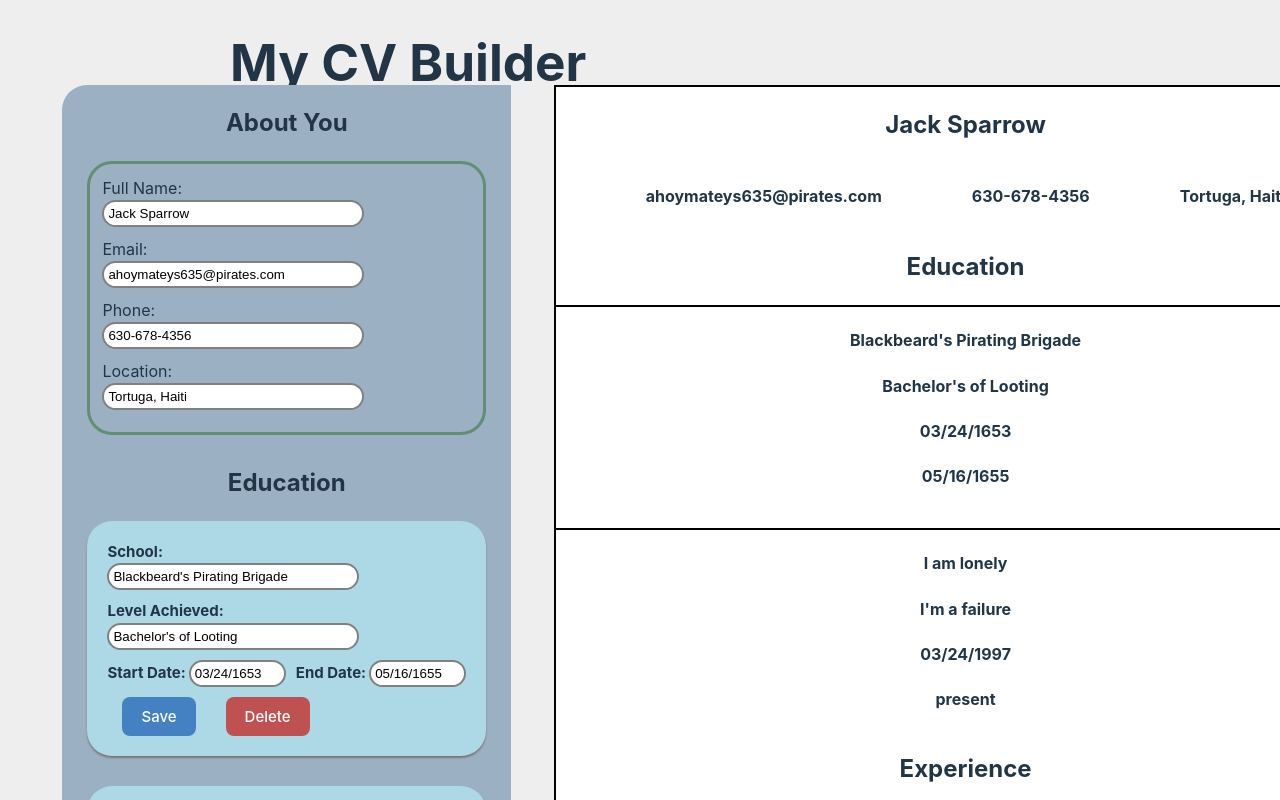
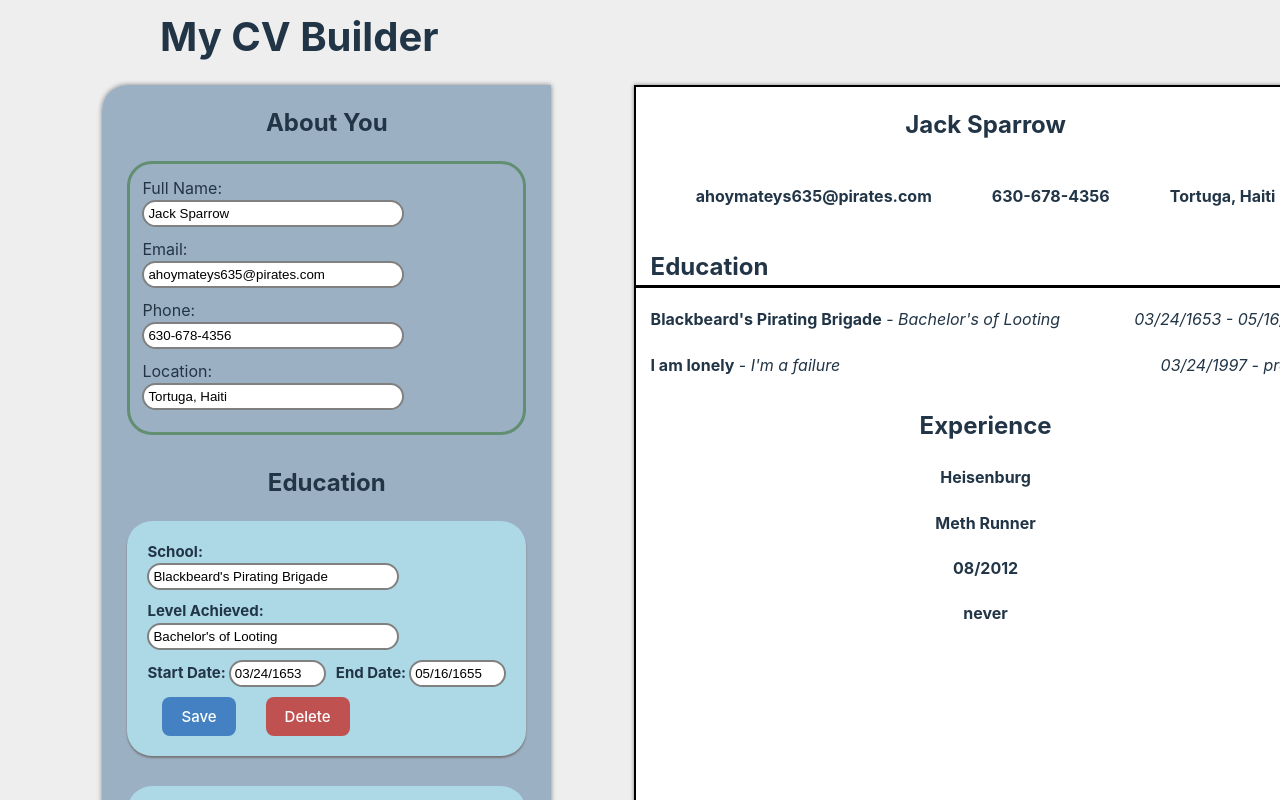
Before and after one commit to tgorsk15/cv-application, a React (Vite) app: page / in a window 1280 px wide. Shown: the top 800 px of the page. Built offline with nearby package versions, Linux system fonts and the light colour scheme.

Commit message:
Style education display section

```diff
--- a/src/components/educationDisplay.jsx
+++ b/src/components/educationDisplay.jsx
@@ -5,16 +5,18 @@ export function EducationDisplay({ educationData }) {
     return (
 
         <div className="education-display-container">
-            <h2>Education</h2>
+            <h2 className="education-title">Education</h2>
 
             <div className="education-details">
                 {educationData.map((education) => {
                     return (
                         <div key={education.id} className="education-display">
-                            <h4>{education.school}</h4>
-                            <h4>{education.studyLevel}</h4>
-                            <h4>{education.startDate}</h4>
-                            <h4>{education.endDate}</h4>
+                            <p className="school-info-display">
+                                <span className="school-display">{education.school}</span> - <span className="study-display">{education.studyLevel}</span>
+                            </p>
+                            <p className="education-dates-display">
+                                {education.startDate} - {education.endDate}
+                            </p>
                         </div>
 
                     )
--- a/src/styles/educationStyles.css
+++ b/src/styles/educationStyles.css
@@ -69,7 +69,30 @@
 
 /* Display side */
 
+.education-title {
+    border-bottom: 3px solid black;
+    text-align: left;
+    padding-left: 15px;
+    margin-bottom: 8px;
+}
+
 .education-display{
-    border-top: 2px solid black;
-    margin-bottom: 40px;
+    display: flex;
+    justify-content: space-between;
+    align-items: center;
+    height: 46px;
+    margin-left: 15px;
+    margin-right: 15px;
 }
+
+.school-display {
+    font-weight: bold;
+}
+
+.study-display {
+    font-style: italic;
+}
+
+.education-dates-display {
+    font-style: oblique;
+}
--- a/src/styles/pageStructure.css
+++ b/src/styles/pageStructure.css
@@ -15,16 +15,15 @@ body {
 
 .site-title {
     position: absolute;
-    left: 15%;
+    left: 10%;
     top: 0px;
+    margin-top: 15px;
+    font-size: 40px;
 }
 
 .cv-section {
     display: flex;
     justify-content: space-evenly;
-    /*max-width: 40%; */
-    min-height: 350px;
-
 
 }
 
@@ -37,12 +36,14 @@ body {
     overflow-y: scroll;
     border-top-left-radius: 25px;
     border-bottom-left-radius: 25px;
+    box-shadow: 0px 0px 5px grey;
 }
 
 .display-card {
     background-color: white;
     border: 2px solid black;
-    min-width: 820px;
+    min-width: 700px;
+    box-shadow: 0px 0px 4px grey;
 }
 
 /* edit form */
```
Also changed, not shown: src/App.jsx (+0 -13 lines), src/components/educationInput.jsx (+0 -7 lines).
